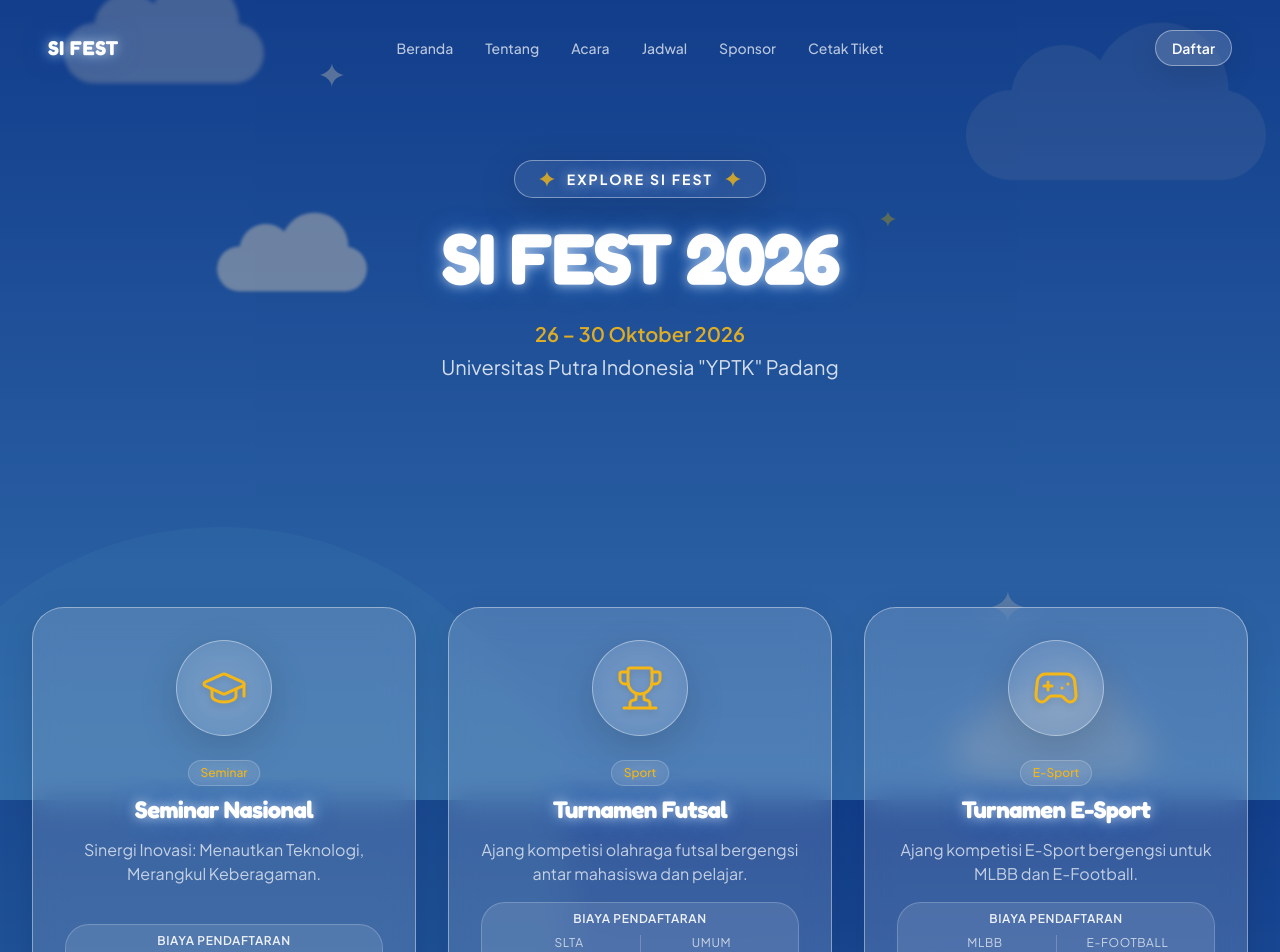
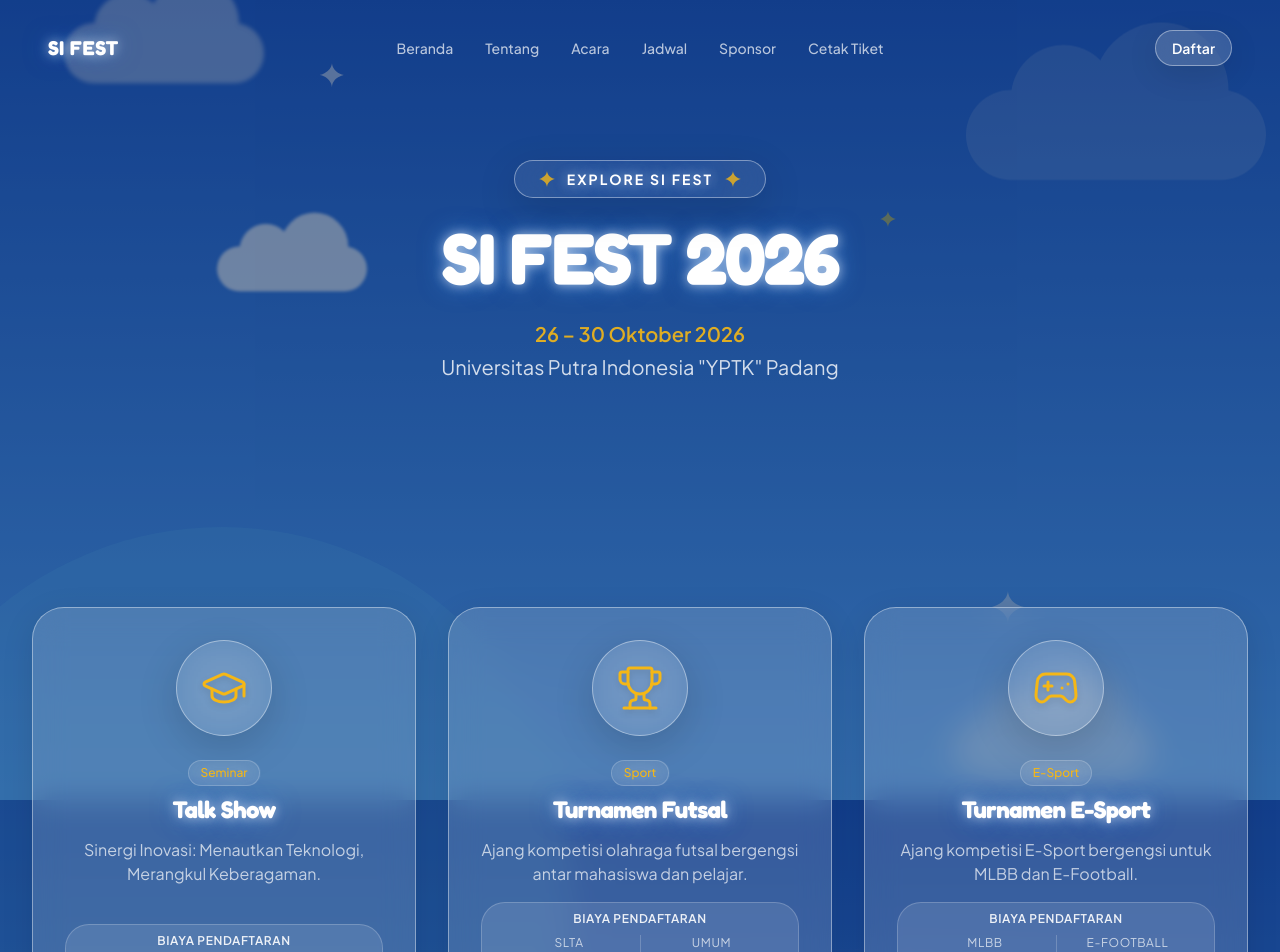
Before and after one commit to Tadaimaaaa/sifest-official, a Next.js app: page /events in a window 1280 px wide. Shown: the top 952 px of the page. Built offline with nearby package versions, Linux system fonts and the light colour scheme.

Commit message:
chore: rename Seminar Nasional to Talk Show

```diff
--- a/data/committee.ts
+++ b/data/committee.ts
@@ -134,7 +134,7 @@ export const DIVISIONS: Division[] = [
   },
   {
     id: "seminar",
-    name: "Event Seminar Nasional",
+    name: "Event Talk Show",
     members: [
       { id: "sem-1", name: "Wahyu Febrian Wiratama", nim: "23101152610438", role: "Ketua Pelaksana" },
       { id: "sem-2", name: "Dinda Fadillah C", nim: "24101152610048", role: "Sekretaris & Bendahara" },
--- a/data/events.ts
+++ b/data/events.ts
@@ -37,11 +37,11 @@ export const OFFICIAL_EVENTS: EventData[] = [
   {
     id: "evt-01",
     slug: "seminar-nasional",
-    title: "Seminar Nasional",
+    title: "Talk Show",
     category: "Seminar",
     status: "Open",
     shortDescription: "Sinergi Inovasi: Menautkan Teknologi, Merangkul Keberagaman.",
-    description: "Seminar Nasional SI FEST 2026 menghadirkan pakar teknologi terkemuka untuk membahas tren terkini dalam dunia Sistem Informasi dan bagaimana teknologi dapat menyatukan berbagai elemen masyarakat untuk mencapai masa depan yang inklusif.",
+    description: "Talk Show SI FEST 2026 menghadirkan pakar teknologi terkemuka untuk membahas tren terkini dalam dunia Sistem Informasi dan bagaimana teknologi dapat menyatukan berbagai elemen masyarakat untuk mencapai masa depan yang inklusif.",
     icon: "GraduationCap",
     date: "03 November 2026",
     time: "08.00 - 17.30 WIB",
@@ -49,17 +49,17 @@ export const OFFICIAL_EVENTS: EventData[] = [
     price: "Gratis",
     registrationCloseDate: "2026-10-31T23:59:59+07:00",
     requirements: [
-      "Peserta merupakan peserta yang telah terdaftar dalam seminar SI-FEST 2026.",
+      "Peserta merupakan peserta yang telah terdaftar dalam Talk Show SI-FEST 2026.",
       "Peserta wajib memberikan data pendaftaran yang benar.",
-      "Peserta wajib mengikuti seluruh rangkaian kegiatan seminar.",
+      "Peserta wajib mengikuti seluruh rangkaian kegiatan Talk Show.",
       "Peserta wajib hadir sesuai waktu yang telah ditentukan.",
       "Peserta wajib menjaga ketertiban selama kegiatan berlangsung.",
-      "Peserta wajib menjaga nama baik Seminar SI-FEST 2026, panitia, dan institusi penyelenggara.",
+      "Peserta wajib menjaga nama baik Talk Show SI-FEST 2026, panitia, dan institusi penyelenggara.",
       "Peserta wajib mematuhi arahan panitia selama kegiatan berlangsung."
     ],
     registrationFlow: [
       "Peserta membuat akun dan login di website resmi SI FEST.",
-      "Mengisi formulir pendaftaran pada halaman event Seminar.",
+      "Mengisi formulir pendaftaran pada halaman event Talk Show.",
       "Menyelesaikan pembayaran tiket melalui sistem terintegrasi (Duitku) atau manual.",
       "Mendapatkan E-Ticket (QR Code) di dashboard akun.",
       "Bergabung ke Grup WhatsApp peserta melalui tautan yang disediakan."
@@ -67,11 +67,11 @@ export const OFFICIAL_EVENTS: EventData[] = [
     timeline: [
       { title: "Pendaftaran", date: "28 September - 28 Oktober 2026" },
       { title: "Open Gate & Registrasi", date: "03 November 2026" },
-      { title: "Pelaksanaan Seminar", date: "03 November 2026" }
+      { title: "Pelaksanaan Talk Show", date: "03 November 2026" }
     ],
     benefits: [
       "E-Certificate Tingkat Nasional",
-      "Seminar Kit & Snack Box",
+      "Talk Show Kit & Snack Box",
       "Doorprize Menarik",
       "Relasi & Ilmu Bermanfaat"
     ],
```
